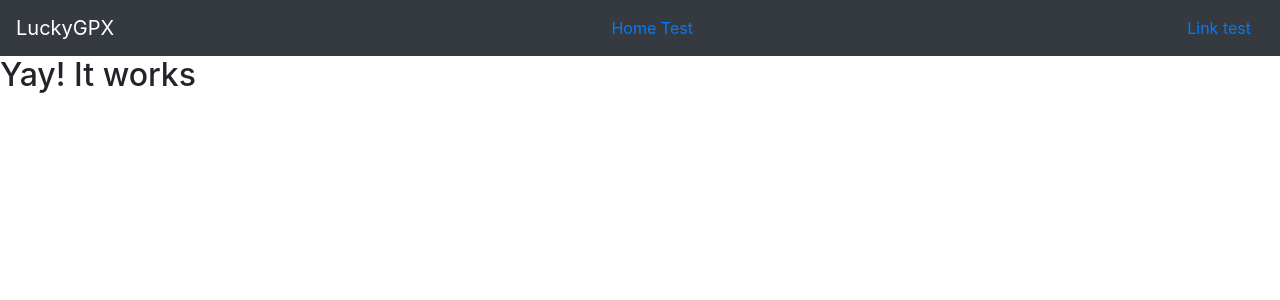
After one commit to summerdruid/ISH-project, a Django app: page /viewer/test/ in a window 1280 px wide. The commit adds this page. Shown: the top 300 px of the page. Run offline with Django 3.2, Linux system fonts and the light colour scheme; some libraries are stand-ins or nearby versions.

Commit message:
Tweaks to base and bootstrap

```diff
--- a/LuckyGPX/templates/viewer/base.html
+++ b/LuckyGPX/templates/viewer/base.html
@@ -11,13 +11,20 @@
   <body>
     <nav class="navbar navbar-default navbar-dark bg-dark navbar-fixed-top">
       <a class="navbar-brand" href="#">LuckyGPX</a>
-      <button type="button" class="btn btn-link" value="Input Button" onclick="location.href = /viewer/newindex">Link test</button>
+      <a href="/viewer/newindex">
+        <button type="button" class="btn btn-link">Home Test</button>
+      </a>
+      <a href="/viewer/test/">
+        <button type="button" class="btn btn-link" value="Input Button">Link test</button>
+      </a>
     </nav>
 
     <script src="https://code.jquery.com/jquery-3.2.1.slim.min.js" integrity="sha384-KJ3o2DKtIkvYIK3UENzmM7KCkRr/rE9/Qpg6aAZGJwFDMVNA/GpGFF93hXpG5KkN" crossorigin="anonymous"></script>
     <script src="https://cdnjs.cloudflare.com/ajax/libs/popper.js/1.12.3/umd/popper.min.js" integrity="sha384-vFJXuSJphROIrBnz7yo7oB41mKfc8JzQZiCq4NCceLEaO4IHwicKwpJf9c9IpFgh" crossorigin="anonymous"></script>
     <script src="https://maxcdn.bootstrapcdn.com/bootstrap/4.0.0-beta.2/js/bootstrap.min.js" integrity="sha384-alpBpkh1PFOepccYVYDB4do5UnbKysX5WZXm3XxPqe5iKTfUKjNkCk9SaVuEZflJ" crossorigin="anonymous"></script>
 
+    {% block head_links %}{% endblock %}
+
     <div>
       {% block body_block %}{% endblock %}
     </div>
--- /dev/null
+++ b/LuckyGPX/templates/viewer/test.html
@@ -0,0 +1,7 @@
+{% extends 'viewer/base.html' %}
+
+{% block title %}Test 2{% endblock %}
+
+{% block body_block %}
+  <h2>Yay! It works</h2>
+{% endblock %}
--- a/LuckyGPX/viewer/urls.py
+++ b/LuckyGPX/viewer/urls.py
@@ -4,4 +4,5 @@ from viewer import views
 urlpatterns = [
     url(r'^$', views.index, name='index'),
     url(r'^newindex/$', views.newindex, name='newindex'),
+    url(r'^test/$', views.test, name='test'),
 ]
--- a/LuckyGPX/viewer/views.py
+++ b/LuckyGPX/viewer/views.py
@@ -13,3 +13,8 @@ def newindex(request):
     context_dict = {}
 
     return render(request, 'viewer/newindex.html', context_dict)
+
+def test(request):
+    context_dict = {'boldmessage':  "Bolf font message!"}
+
+    return render(request, 'viewer/test.html', context_dict)
```
Also changed, not shown: LuckyGPX/static/css/example.css (+5 -4 lines), LuckyGPX/templates/viewer/newindex.html (+15 -2 lines), LuckyGPX/templates/viewer/index.html (indentation only).
